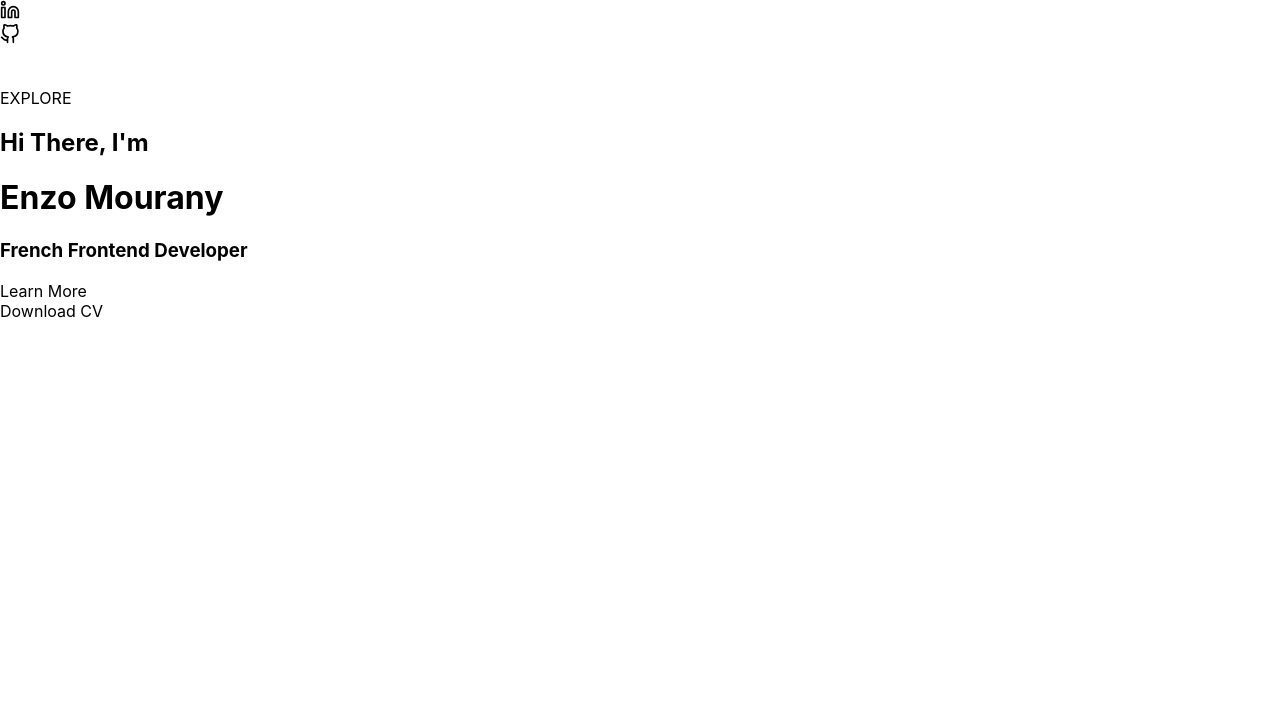
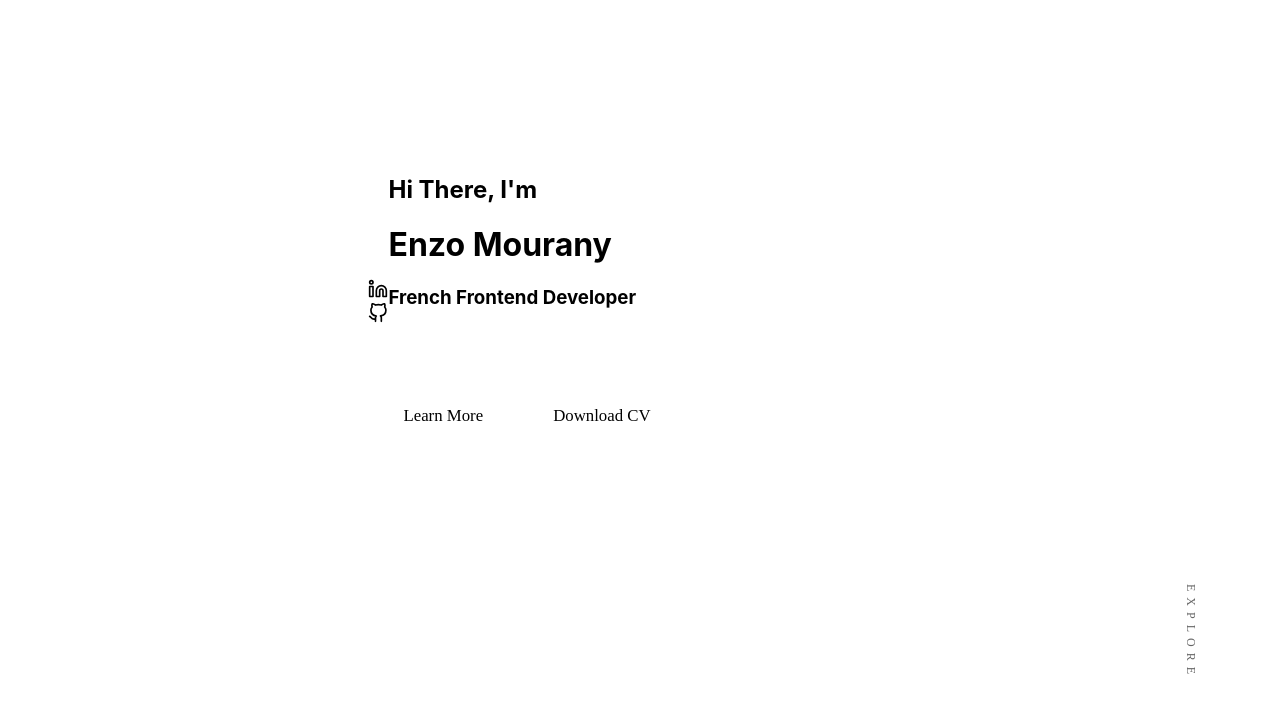
Before and after one commit to enzo-mourany/portfolio, a Next.js app: page /HomePage in a window 1280 px wide. Shown: the top 712 px of the page. Built offline with nearby package versions, Linux system fonts and the light colour scheme.

Commit message:
added homePage style

```diff
--- a/pages/About.jsx
+++ b/pages/About.jsx
@@ -0,0 +1,5 @@
+import React from 'react';
+
+export default function AboutPage() {
+    return <div>About</div>;
+}
--- a/styles/homepage.module.scss
+++ b/styles/homepage.module.scss
@@ -0,0 +1,165 @@
+@import url('https://fonts.googleapis.com/css2?family=Poppins:wght@100;200;300;400;500;600;700;800;900&display=swap');
+.intro {
+    display: flex;
+    justify-content: center;
+    align-items: center;
+    padding-bottom: 100px;
+    padding-left: 50px;
+    width: 80%;
+    height: calc(100vh - 70px);
+    .scrollbar-hidden {
+        -ms-overflow-style: none;
+        scrollbar-width: none;
+        /* Firefox */
+    }
+    .icons {
+        position: absolute;
+        left: 70px;
+        bottom: 0px;
+        z-index: 10;
+        .itemContainer {
+            padding: 5px;
+            margin-bottom: 15px;
+            transition: all 0.2s ease;
+            a {
+                svg {
+                    opacity: 60%;
+                }
+            }
+        }
+        .itemContainer:hover {
+            transform: translateY(-3px);
+            a {
+                svg {
+                    opacity: 100%;
+                    stroke: '#43ffd5';
+                }
+            }
+        }
+    }
+    .icons::after {
+        content: '';
+        display: block;
+        width: 1px;
+        height: 90px;
+        margin: 0px auto;
+        background-color: #fff;
+        opacity: 60%;
+    }
+    .explore {
+        position: absolute;
+        right: 70px;
+        bottom: 0px;
+        width: 40px;
+        z-index: 10;
+        .text {
+            display: flex;
+            flex-direction: column;
+            -webkit-box-align: center;
+            align-items: center;
+            position: relative;
+            p {
+                font-family: SFMonoRegular;
+                margin: 20px auto;
+                padding: 10px;
+                letter-spacing: 0.5em;
+                -webkit-writing-mode: vertical-rl;
+                writing-mode: vertical-rl;
+                font-size: 12px;
+                opacity: 60%;
+            }
+        }
+    }
+    .explore::after {
+        content: '';
+        display: block;
+        width: 1px;
+        height: 90px;
+        margin: 0px auto;
+        background-color: #fff;
+        opacity: 60%;
+    }
+    .left {
+        background-color: #fff;
+    }
+    .right {
+        position: relative;
+        -webkit-font-smoothing: antialiased;
+        .wrapper {
+            display: flex;
+            justify-content: center;
+            flex-direction: column;
+            width: 100%;
+            height: 100%;
+            h1 {
+                font-size: 90px;
+                font-family: CalibreSemiBold;
+                font-size: 80px;
+                font-weight: 200;
+                letter-spacing: 1px;
+                color: '#ccd6f6';
+            }
+            h2 {
+                font-weight: 800;
+                font-family: poppins, sans-serif;
+                font-size: 120px;
+                letter-spacing: 6px;
+                color: transparent;
+                -webkit-text-stroke-width: 1px;
+                -webkit-text-stroke-color: rgba(255, 255, 255, 0.2);
+            }
+            h3 {
+                font-size: 35px;
+                font-family: CalibreSemiBold;
+                font-weight: 400;
+                opacity: 70%;
+                color: '#ccd6f6';
+            }
+        }
+        .buttons {
+            display: flex;
+            flex-direction: row;
+            padding-top: 60px;
+            padding-bottom: 30px;
+            .learnMore {
+                display: flex;
+                justify-content: center;
+                align-items: center;
+                margin-right: 40px;
+                background-color: transparent;
+                border: 1px solid '#43ffd5';
+                border-radius: 5px;
+                transition: all 0.3s ease;
+                .learnMoreBtn {
+                    padding: 19px 15px;
+                    text-decoration: none;
+                    color: '#43ffd5';
+                    font-size: 1.05rem;
+                    font-family: SFMonoRegular;
+                }
+            }
+            .learnMore:hover {
+                background-color: '#25414c';
+            }
+            .downloadPdf {
+                display: flex;
+                justify-content: center;
+                align-items: center;
+                margin-right: 40px;
+                border: 1px solid '#43ffd5';
+                border-radius: 5px;
+                transition: all 0.3s ease;
+                a {
+                    padding: 19px 15px;
+                    text-decoration: none;
+                    color: '#43ffd5';
+                    font-size: 1.05rem;
+                    font-family: SFMonoRegular;
+                }
+            }
+            .downloadPdf:hover {
+                background-color: '#25414c';
+            }
+        }
+    }
+}
```
